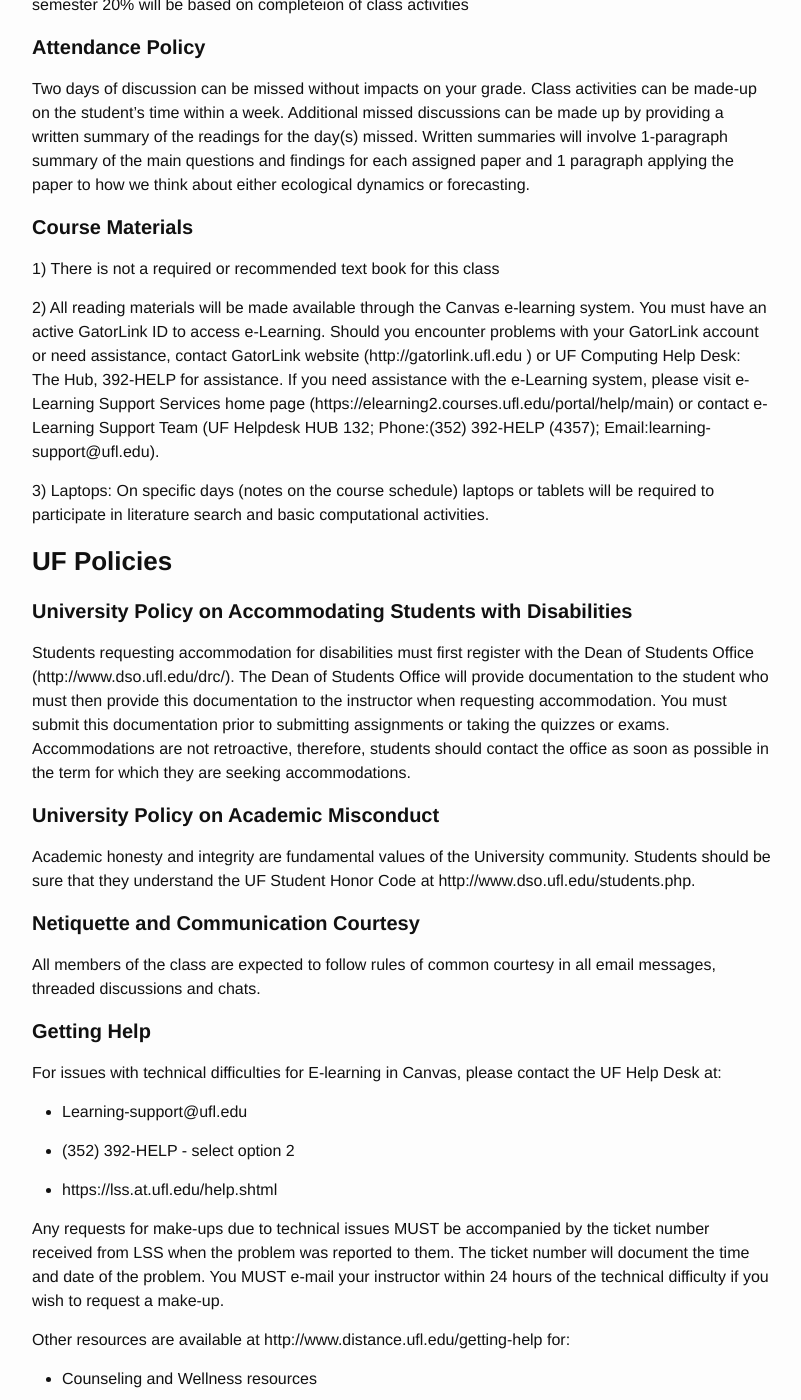
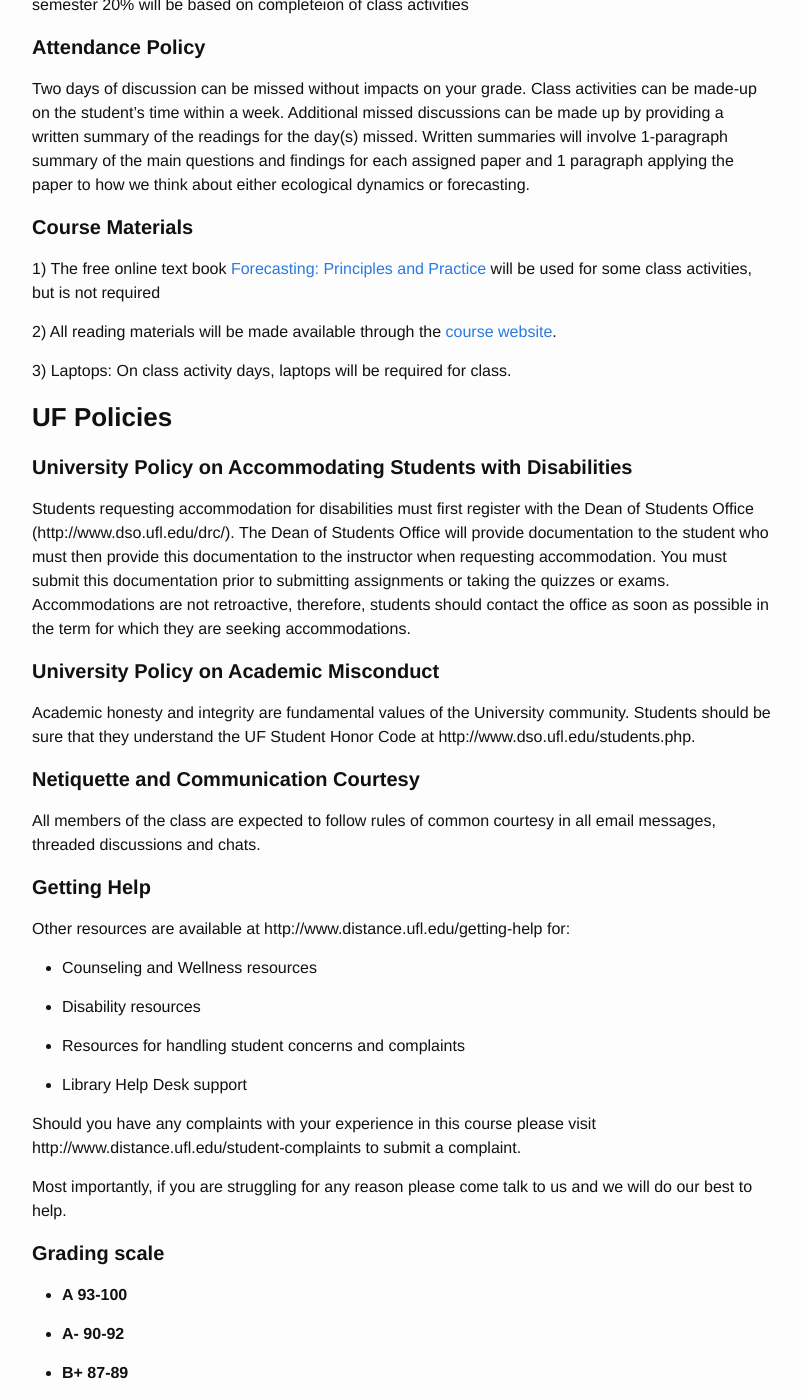
Before and after one commit to weecology/forecasting-dynamics-course, a Jekyll site: the page built from syllabus.md, in a window 1280 px wide and 1400 px high, scrolled down 1060 px. Shown: the whole window, without its empty margins (238-1039 px from the left). Built offline with Jekyll 4.4.1, drawn with Linux system fonts in a browser that asks for light colours; some of the changed text lies outside the part shown.

Commit message:
Updated course materials syllabus.md

```diff
--- a/syllabus.md
+++ b/syllabus.md
@@ -60,22 +60,13 @@ dynamics or forecasting.
 
 #### **Course Materials**
 
-1)  There is not a required or recommended text book for this class
+1)  The free online text book [Forecasting: Principles and Practice](https://www.otexts.org/fpp)
+    will be used for some class activities, but is not required
 
-2)  All reading materials will be made available through the Canvas
-    e-learning system. You must have an active GatorLink ID to
-    access e-Learning. Should you encounter problems with your GatorLink
-    account or need assistance, contact GatorLink website
-    (http://gatorlink.ufl.edu ) or UF Computing Help Desk: The Hub,
-    392-HELP for assistance. If you need assistance with the e-Learning
-    system, please visit e-Learning Support Services home
-    page (https://elearning2.courses.ufl.edu/portal/help/main) or
-    contact e-Learning Support Team (UF Helpdesk HUB 132; Phone:(352)
-    392-HELP (4357); Email:learning-support@ufl.edu).
+2)  All reading materials will be made available through the [course website](https://weecology.github.io/forecasting-dynamics-course/Canvas).
 
-3)  Laptops: On specific days (notes on the course schedule) laptops or
-    tablets will be required to participate in literature search and
-    basic computational activities.
+
+3)  Laptops: On class activity days, laptops will be required for class.
 
 
 ### **UF Policies**
@@ -105,21 +96,6 @@ in all email messages, threaded discussions and chats.
 
 #### **Getting Help**
 
-For issues with technical difficulties for E-learning in Canvas, please
-contact the UF Help Desk at:
-
--   Learning-support@ufl.edu
-
--   \(352) 392-HELP - select option 2
-
--   https://lss.at.ufl.edu/help.shtml
-
-Any requests for make-ups due to technical issues MUST be accompanied by
-the ticket number received from LSS when the problem was reported to
-them. The ticket number will document the time and date of the problem.
-You MUST e-mail your instructor within 24 hours of the technical
-difficulty if you wish to request a make-up.
-
 Other resources are available at
 http://www.distance.ufl.edu/getting-help for:
 
@@ -136,7 +112,7 @@ please visit http://www.distance.ufl.edu/student-complaints to submit a
 complaint.
 
 Most importantly, if you are struggling for any reason please come talk
-to me and I will do my best to help.
+to us and we will do our best to help.
 
 #### **Grading scale**
 
@@ -165,7 +141,7 @@ to me and I will do my best to help.
 
 #### **Course Schedule**
 
-The details course schedule is available on the course site on Canvas.
+The details course schedule is available on the [course website](https://weecology.github.io/forecasting-dynamics-course/Canvas).
 
 **Disclaimer:** This syllabus represents our current plans and
 objectives. As we go through the semester, those plans may need to
```
